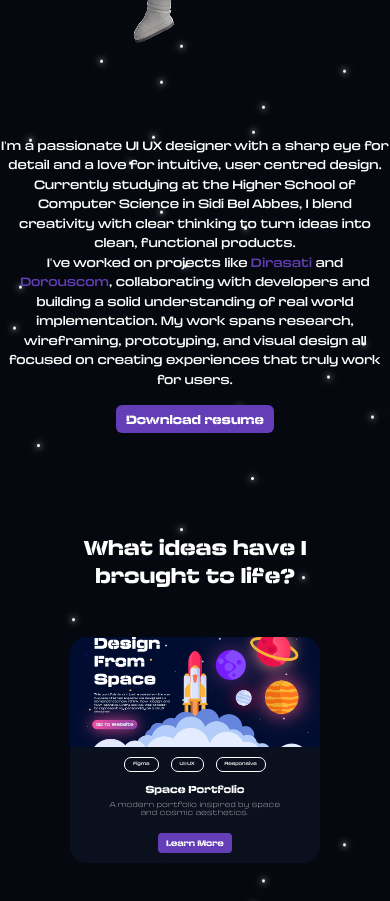
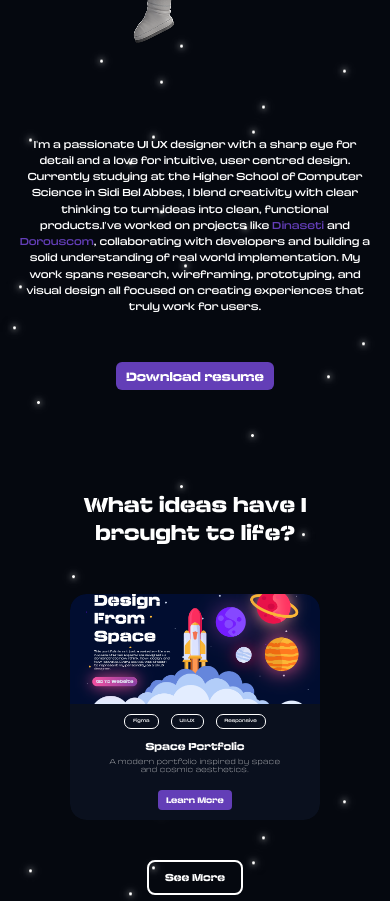
Before and after one commit to LokmaneBenhammadi/My-Porfolio, a React (Vite) app: page /#hero in a window 390 px wide. Shown: the part 1100-2001 px from the top of the page. Built offline with nearby package versions, Linux system fonts and the light colour scheme.

Commit message:
paragraph done

```diff
--- a/src/components/Biography.jsx
+++ b/src/components/Biography.jsx
@@ -153,14 +153,14 @@ const Biography = () => {
                 </h2>
             </div>
             <div className="flex items-center md:flex-row flex-col-reverse md:gap-[152px] gap-11">
-                <div className="text-center md:text-left">
+                <div className="text-center md:text-left w-full">
                     <p
                         ref={resumeRef}
                         className="
-                            w-full max-w-[967px]
+                            w-full px-5 max-w-[967px] mx-auto md:mx-0
                             font-fsp-bold font-normal leading-relaxed
                             text-center md:text-left
-                            text-[12px] sm:text-sm md:text-base lg:text-lg xl:text-xl 2xl:text-2xl
+                            text-[10px] sm:text-sm md:text-base lg:text-lg xl:text-xl 2xl:text-2xl
                             mb-4 md:mb-8
                           "
                     >
@@ -168,19 +168,20 @@ const Biography = () => {
                             I<span className="font-serif">'</span>m a passionate UI UX designer with a sharp eye for detail and a love
                             for intuitive, user centred design.
                         </span>
-                                                <span className="block">
+                        <span className="inline md:block">
                             Currently studying at the Higher School of Computer Science in Sidi Bel Abbes, I blend creativity with
                             clear thinking to turn ideas into clean, functional products.
                         </span>
-                                                <span className="block">
+                        <span className="inline md:block">
                             I<span className="font-serif">'</span>ve worked on projects like{" "}
-                                                    <span className="text-violet-primary">Dirasati</span> and{" "}
+                            <span className="text-violet-primary">Dinaseti</span> and{" "}
                             <span className="text-violet-primary">Dorouscom</span>, collaborating with developers and building a solid
                             understanding of real world implementation. My work spans research, wireframing, prototyping, and visual
                             design all focused on creating experiences that truly work for users.
                         </span>
                     </p>
 
+                    <div className="text-center md:text-left">
                         <PurpleButton
                             onClick={downloadResume}
                             className="btn-purple text-xs px-[10px] py-[6px] rounded-md md:text-xl md:py-4 md:px-7 md:rounded-2xl"
@@ -188,6 +189,7 @@ const Biography = () => {
                         >
                             Download resume
                         </PurpleButton>
+                    </div>
                 </div>
                 <div className="relative w-fit">
                     <img
```
Lines whose indentation alone changed are shown as unchanged.
